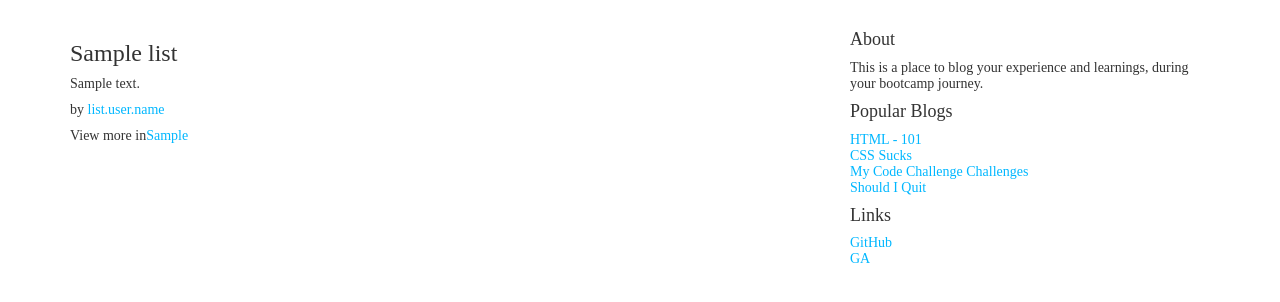
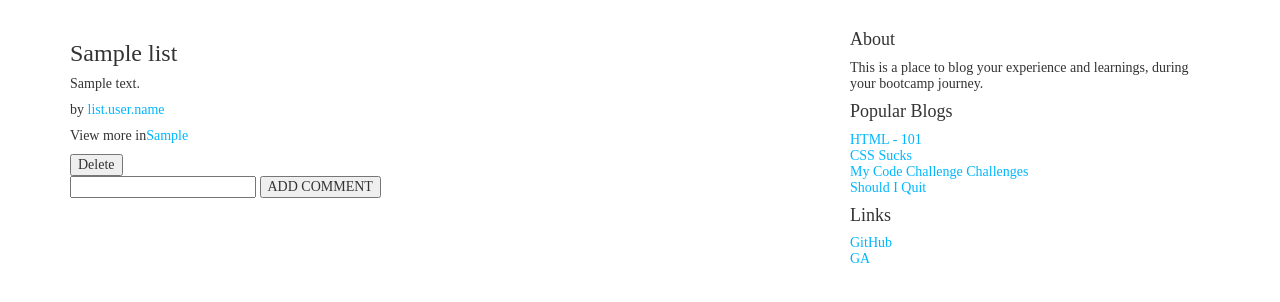
Before and after one commit to asmith-asmith/bootcamp-blog, a Node server app: page /lists/600000000000000000000001 in a window 1280 px wide. Shown: the part 161-463 px from the top of the page. Run offline with Node 20, Linux system fonts and the light colour scheme; tables that the repository leaves empty hold one stand-in row (values such as "Sample post"); some libraries are stand-ins or nearby versions.

Commit message:
comments basic

```diff
--- a/controllers/lists.js
+++ b/controllers/lists.js
@@ -6,7 +6,9 @@ module.exports = {
     index,
     newList,
     create,
-    show
+    show,
+    deleteList,
+    createComment
 };
 
 function index(req, res){
@@ -46,3 +48,31 @@ function show(req, res){
         });
     });
 };
+
+function deleteList(req, res){
+    List.deleteOne({_id: req.params.id}, function(err, list){
+        if (err) return res.status(500).send(err);
+        console.log(list.user, "thi is before User")
+        User.findById(list.user, function(err, user){
+            console.log(user)
+            console.log(user.lists)
+            user.lists.array.forEach(element,idx => {
+                if(element === list._id) user.list.splice(idx,1);
+            });
+            user.save(function(err){
+                res.redirect(`/lists`);
+            });
+        });
+    });
+}
+
+function createComment(req, res){
+    List.findById(req.params.id, function(err, list) {
+        req.body.useId = req.user._id;
+        req.body.userName = req.user.name;
+        list.comments.push(req.body);
+        list.save(function(err) {
+          res.redirect(`/lists/${list._id}`);
+        });
+    });
+}
--- a/package.json
+++ b/package.json
@@ -13,6 +13,7 @@
     "express": "~4.16.1",
     "express-session": "^1.17.1",
     "http-errors": "~1.6.3",
+    "method-override": "^3.0.0",
     "mongoose": "^5.9.16",
     "morgan": "~1.9.1",
     "passport": "^0.4.1",
--- a/routes/lists.js
+++ b/routes/lists.js
@@ -11,6 +11,10 @@ router.get('/lists/new', listsCtrl.newList);
 router.post('/lists', listsCtrl.create);
 // route to view particular list
 router.get('/lists/:id', listsCtrl.show);
+// route to delete
+router.delete('/lists/:id', listsCtrl.deleteList)
+// router to create a comment
+router.post('/lists/:id/comments', listsCtrl.create);
 
 
 module.exports = router;
--- a/server.js
+++ b/server.js
@@ -3,6 +3,7 @@ var express = require('express');
 var path = require('path');
 var cookieParser = require('cookie-parser');
 var logger = require('morgan');
+var methodOverride = require('method-override');
 var session = require('express-session');
 var passport = require('passport');
 
@@ -10,7 +11,7 @@ require('dotenv').config();
 
 var indexRouter = require('./routes/index');
 var usersRouter = require('./routes/users');
-var listsRouter = require('./routes/lists')
+var listsRouter = require('./routes/lists');
 
 var app = express();
 
@@ -26,6 +27,7 @@ app.use(express.json());
 app.use(express.urlencoded({ extended: false }));
 app.use(cookieParser());
 app.use(express.static(path.join(__dirname, 'public')));
+app.use(methodOverride('_method'));
 
 app.use(session({
   secret: 'SEIRocks!',
@@ -44,6 +46,7 @@ app.use('/', indexRouter);
 app.use('/users', usersRouter);
 app.use('/', listsRouter);
 
+
 // catch 404 and forward to error handler
 app.use(function(req, res, next) {
   next(createError(404));
--- a/views/lists/index.ejs
+++ b/views/lists/index.ejs
@@ -2,10 +2,10 @@
 
 <% lists.forEach(function(list) { %>
     <div class="blog-post">
-        <h3 class="blog-post-title"><%= list.title%></h3>
+        <h3 class="blog-post-title"><a href="/lists/<%=list._id%>"><%= list.title%></a></h3>
         <p><%= list.content%></p>
-        <p class="blog-post-meta"><%list.createdAt.toLocaleString() %> by <a href="/users/<%list.user._id%>">list.user.name</a></p>
-        <p class="blog-post-meta">View more in<a href="/lists/categories/"><%= list.category%></a></p>
+        <p class="blog-post-meta"><%= list.createdAt.toLocaleString() %> by <%=list.user.name%><a href="/users/<%list.user._id%>"> <%=list.user.name%> </a></p>
+        <p class="blog-post-meta">View more in <a href="/lists/categories/"><%= list.category%></a></p>
     </div>
 <% }) %>
 
--- a/views/lists/show.ejs
+++ b/views/lists/show.ejs
@@ -6,6 +6,15 @@
       <p><%= list.content%></p>
       <p class="blog-post-meta"><%list.createdAt.toLocaleString() %> by <a href="/users/<%list.user._id%>">list.user.name</a></p>
       <p class="blog-post-meta">View more in<a href="/lists/categories/"><%= list.category%></a></p>
+      <form action="/lists/<%= list._id%>?_method=DELETE"class="delete-form" method="POST">
+        <button type="submit">Delete</button>
+      </form>
+    </div>
+    <div>
+      <form action="/list/<%= list._id %>/comments" method="POST">
+        <input name="content">
+        <button type="submit">ADD COMMENT</button>
+      </form>
     </div>
 </section>
 
```
Also changed, not shown: 1 other file.
